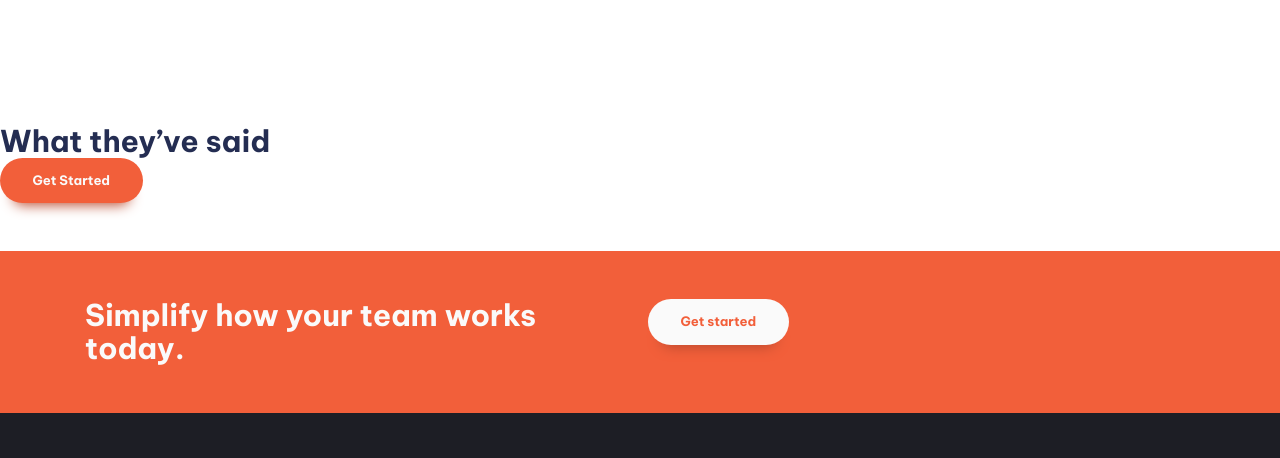
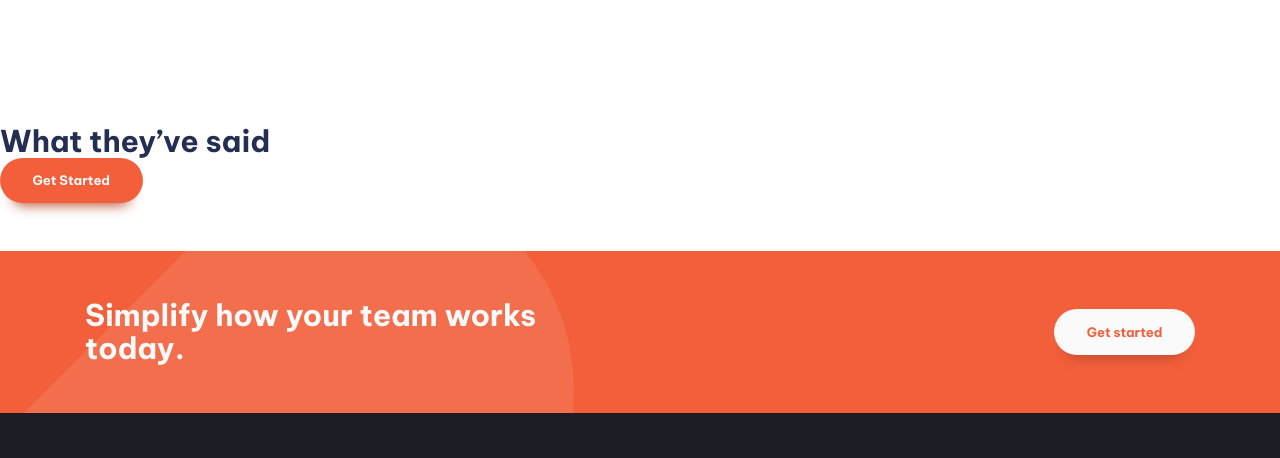
Before and after one commit to ibra-san/manage-landing-page, a website built with Vite: page index.html in a window 1280 px wide. Shown: the part 1240-1698 px from the top of the page. Built offline with nearby package versions, Linux system fonts and the light colour scheme.

Commit message:
Finished the CTA

```diff
--- a/index.html
+++ b/index.html
@@ -103,12 +103,12 @@
 
       <section class="cta | padding-block-700 bg-primary-400-red text-neutral-100-gray">
         <div class="container">
-          <div class="even-columns">
+          <div class="even-columns vertical-align-center">
             <div>
               <p class="fs-secondary-heading fw-bold"> Simplify how your team works today. </p>
             </div>
-            <div>
-              <button class="button" data-type="inverted">Get started</button>
+            <div class="justify-self-end">
+              <button class="button | push-right" data-type="inverted">Get started</button>
             </div>
           </div>
         </div>
--- a/style.css
+++ b/style.css
@@ -274,6 +274,31 @@ p[data-width="wide"] {
   }
 }
 
+/* Cta  --- -- -- -- -- -- -- -- - - - -*/
+
+.cta {
+  position: relative;
+  isolation: isolate;
+  text-align: center;
+}
+
+@media (min-width: 50em) {
+  .cta {
+    text-align: left;
+  }
+}
+
+.cta::before {
+  content: '';
+  position: absolute;
+  z-index: -1;
+  inset: 0;
+  background-image: url("images/bg-tablet-pattern.svg"), url("images/bg-tablet-pattern.svg");
+  background-position: -15rem -5rem, 80rem -42rem;
+  background-repeat: no-repeat;
+  opacity: 0.1 ;
+
+}
 
 
 
@@ -315,6 +340,22 @@ p[data-width="wide"] {
     grid-auto-flow: column;
     grid-auto-columns: 1fr;
   }
+}
+
+.justify-self-end {
+  justify-self: center;
+}
+
+.vertical-align-center {
+  align-items: center;
+}
+
+
+@media (min-width: 50em) {
+  .justify-self-end {
+    justify-self: end;
+  }
+
 }
 
 
```
Also changed, not shown: projectTips.md (+8 -0 lines).
